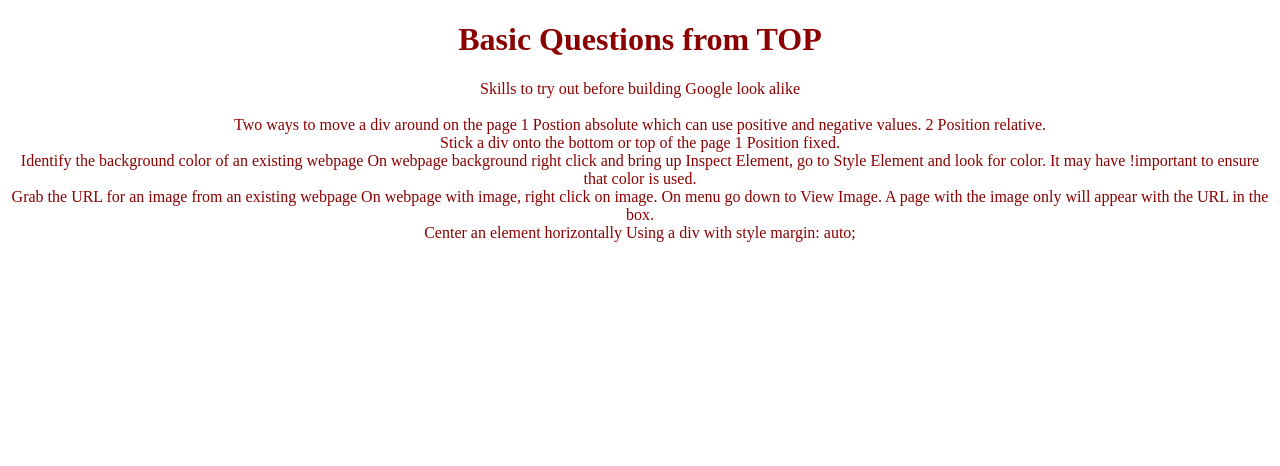
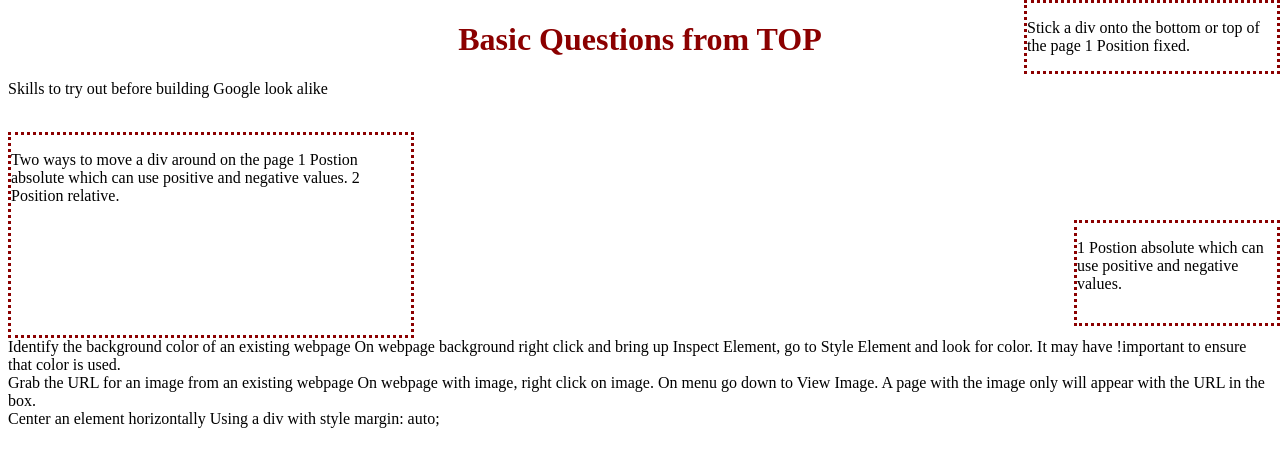
Before and after one commit to 1BobC/basicQs, a plain HTML site: page index.html in a window 1280 px wide. Drawn offline with Linux system fonts and the light colour scheme.

Commit message:
Complete q1 positioning divs

```diff
--- a/index.html
+++ b/index.html
@@ -10,13 +10,18 @@
 <h1>Basic Questions from TOP</h1>
 <p>Skills to try out before building Google look alike <br><br>
 
-    Two ways to move a div around on the page
+<div class='relative'>
+    <p>Two ways to move a div around on the page
     1 Postion absolute which can use positive and negative values.
-    2 Position relative.<br>
-
-    Stick a div onto the bottom or top of the page
-    1 Position fixed.<br>
-
+    2 Position relative.</p>
+</div>
+<div class= 'absolute'>
+    <p>1 Postion absolute which can <br>use positive and negative values. </p>
+</div>
+<div class='fixed'>
+    <p>Stick a div onto the bottom or top of the page
+    1 Position fixed.</p>
+</div>
     Identify the background color of an existing webpage
     On webpage background right click and bring up Inspect Element,
     go to Style Element and look for color.
--- a/style.CSS
+++ b/style.CSS
@@ -2,7 +2,28 @@ h1{
     text-align: center;
     color: darkred;
 }
-p{
+/* p{
     text-align: center;
     color: darkred;
+} */
+div.relative{
+    position: relative;
+    width: 400px;
+    height: 200px;
+    border: 3px dotted darkred;
 }
+div.absolute{
+    position: absolute;
+    top: 220px;
+    right: 0;
+    width: 200px;
+    height: 100px;
+    border: 3px dotted darkred;
+}
+div.fixed{
+    position: fixed;
+    top: 0;
+    right: 0;
+    width: 250px;
+    border: 3px dotted darkred;
+}
```
